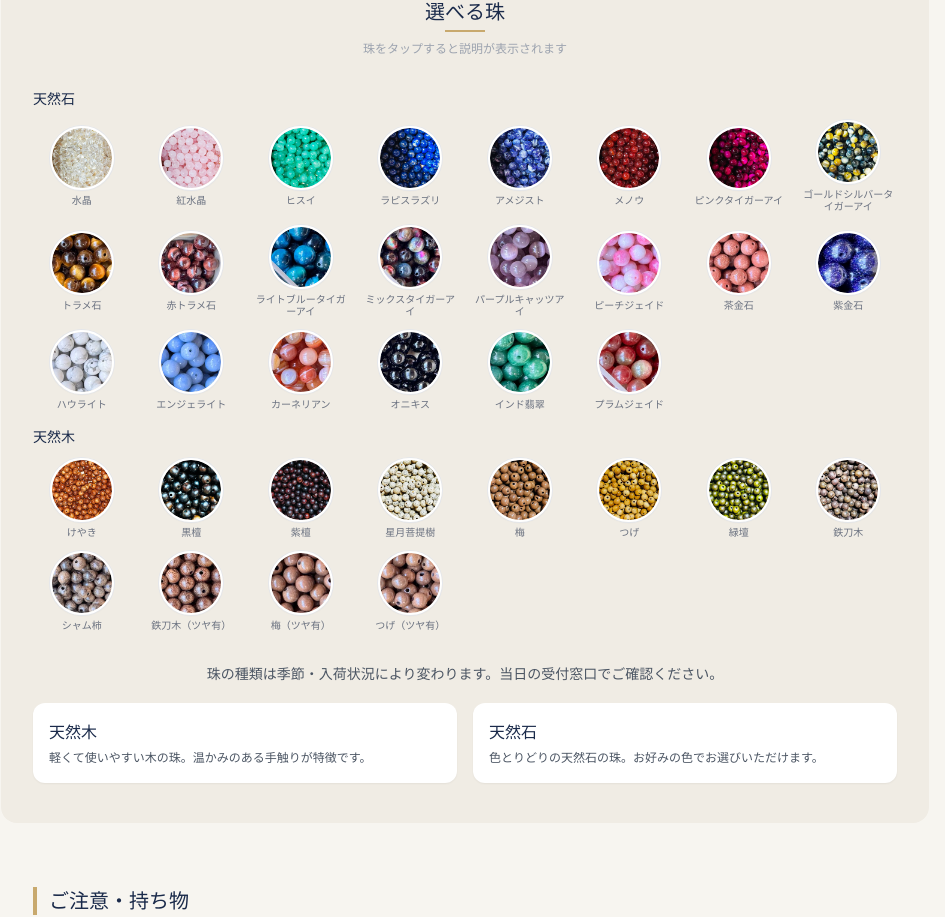
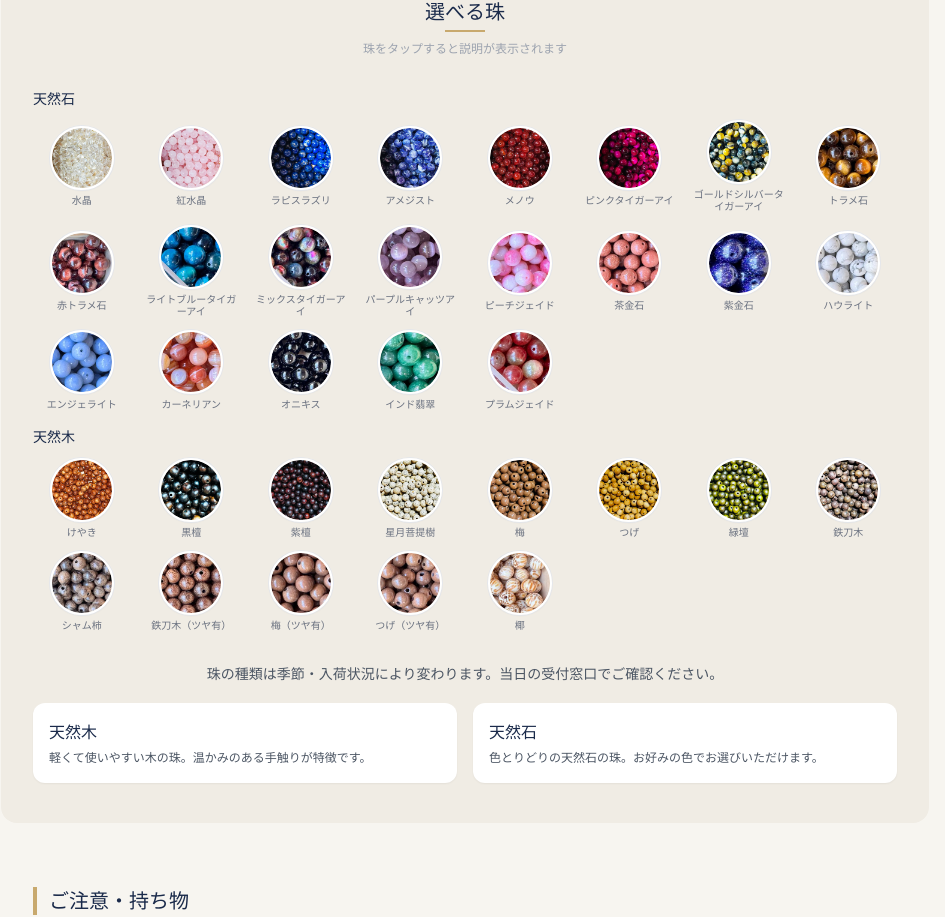
Before and after one commit to tachikikannon/tachikikannon, a Next.js app: page /experience/jyuzu in a window 1280 px wide. Shown: the part 2419-3336 px from the top of the page, without its empty margins (175-1120 px from the left). Built offline with nearby package versions, Linux system fonts and the light colour scheme; no server answers; the database is empty.

Commit message:
数珠づくり体験ページ: 椰を追加、重複するヒスイを削除

```diff
--- a/src/app/experience/jyuzu/page.tsx
+++ b/src/app/experience/jyuzu/page.tsx
@@ -33,7 +33,6 @@ const DEFAULT_NOTES = [
 const STONE_SWATCHES = [
   { name: '水晶', image: '/images/swatches/stone-suisho.png', desc: '浄化作用があり、邪気を払い、災難を防ぐとされる万能の石です。' },
   { name: '紅水晶', image: '/images/swatches/stone-benisuisho.png', desc: '内面の美しさを輝かせるご利益があるとされています。' },
-  { name: 'ヒスイ', image: '/images/swatches/stone-hisui.png', desc: '健康長寿・魔除けのご利益があるとされる、古くから尊ばれてきた石です。' },
   { name: 'ラピスラズリ', image: '/images/swatches/stone-lapis.png', desc: '知性・直観力を高め、幸運を引き寄せるとされています。' },
   { name: 'アメジスト', image: '/images/swatches/stone-amethyst.png', desc: 'マイナスエネルギーをプラスに導くご利益があるとされる紫の石です。' },
   { name: 'メノウ', image: '/images/swatches/stone-menou.png', desc: '健康や長寿、子宝をもたらすとされる石です。' },
@@ -67,6 +66,7 @@ const WOOD_SWATCHES = [
   { name: '鉄刀木（ツヤ有）', image: '/images/swatches/wood-tagayasan-tsuya.png', desc: '艶やかに仕上げられた鉄刀木の珠。硬く丈夫な木質で、魔除け・厄除けのご利益があるとされます。' },
   { name: '梅（ツヤ有）', image: '/images/swatches/wood-ume-tsuya.png', desc: '艶やかに仕上げられた梅の珠。「梅は百花の魁」といわれ、開運・厄除けの木として親しまれています。' },
   { name: 'つげ（ツヤ有）', image: '/images/swatches/wood-tsuge-tsuya.png', desc: '艶やかに仕上げられたつげの珠。緻密で丈夫な木質が特徴で、印材にも使われる縁起の良い木材です。' },
+  { name: '椰', image: '/images/swatches/wood-yashi.png', desc: '椰子の実を使った、素朴な模様が魅力の木材です。' },
 ]
 
 const DEFAULTS: Record<string, string> = {
```
Also changed, not shown: public/images/swatches/stone-hisui.png (deleted), public/images/swatches/wood-yashi.png (added).
